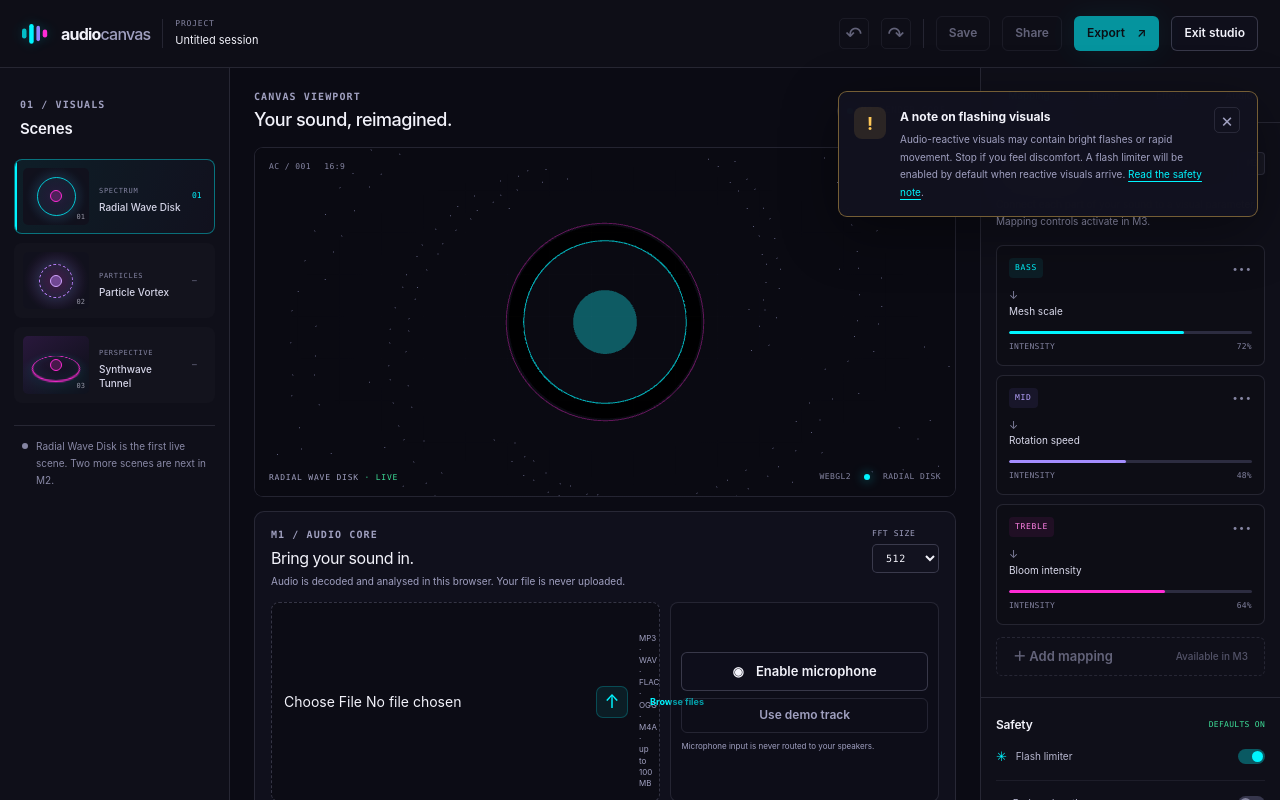
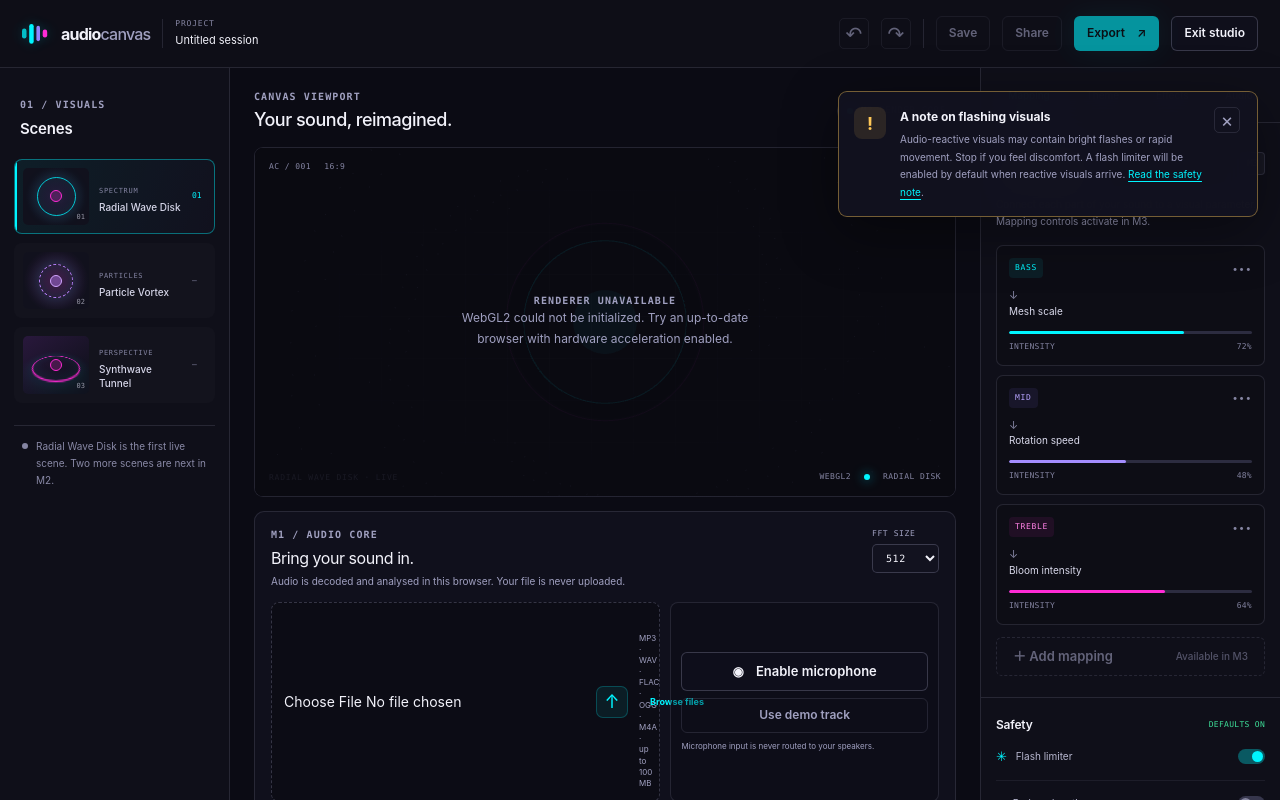
Before and after one commit to dARSHANdR4/AudioCanvas, a Next.js app in the folder apps/web/: page /studio in a window 1280 px wide. Shown: the top 800 px of the page. Built offline with nearby package versions, Linux system fonts and the light colour scheme.

Commit message:
fix(m2): make renderer status accessible without per-frame UI state

```diff
--- a/apps/web/src/components/studio/visualizer-canvas.tsx
+++ b/apps/web/src/components/studio/visualizer-canvas.tsx
@@ -1,6 +1,6 @@
 'use client';
 
-import { useEffect, useRef, useState } from 'react';
+import { useEffect, useRef } from 'react';
 import * as THREE from 'three';
 import { readLatestAudioFrame } from '@/engine/audio/audio-frame-store';
 import { RadialWaveDiskScene } from '@/engine/scenes/radial-wave-disk';
@@ -10,8 +10,6 @@ import {
   type RenderContext,
 } from '@/engine/scenes/scene';
 import type { AudioFrame } from '@/engine/audio/analysis';
-
-type RenderStatus = 'initializing' | 'ready' | 'unsupported';
 
 const IDLE_AUDIO_FRAME: AudioFrame = {
   time: 0,
@@ -23,9 +21,21 @@ const IDLE_AUDIO_FRAME: AudioFrame = {
   spectrum: new Uint8Array(1024),
 };
 
+function setStatus(host: HTMLDivElement, status: 'initializing' | 'ready' | 'unsupported'): void {
+  host.dataset.renderStatus = status;
+  const message = host.querySelector<HTMLElement>('[data-render-message]');
+  if (message === null) return;
+  if (status === 'ready') {
+    message.className = 'visualizer-canvas__status';
+    message.textContent = 'RADIAL WAVE DISK · LIVE';
+  } else if (status === 'unsupported') {
+    message.className = 'visualizer-canvas__message';
+    message.textContent = 'RENDERER UNAVAILABLE';
+  }
+}
+
 export function VisualizerCanvas() {
   const hostRef = useRef<HTMLDivElement>(null);
-  const [status, setStatus] = useState<RenderStatus>('initializing');
 
   useEffect(() => {
     const host = hostRef.current;
@@ -38,6 +48,18 @@ export function VisualizerCanvas() {
     let quality: QualityTier = 'high';
     let slowFrameSeconds = 0;
     let lastFrameTime = performance.now();
+    let listenerAdded = false;
+    const handleResize = () => {
+      if (renderer === null) return;
+      const width = Math.max(1, host.clientWidth);
+      const height = Math.max(1, host.clientHeight);
+      renderer.setSize(width, height, false);
+      if (activeSceneCamera !== null) {
+        activeSceneCamera.aspect = width / height;
+        activeSceneCamera.updateProjectionMatrix();
+      }
+    };
+    let activeSceneCamera: THREE.PerspectiveCamera | null = null;
 
     try {
       renderer = new THREE.WebGLRenderer({
@@ -56,26 +78,20 @@ export function VisualizerCanvas() {
       stage.background = new THREE.Color('#0a0a12');
       const camera = new THREE.PerspectiveCamera(46, 1, 0.1, 80);
       camera.position.set(0, 0, 10.3);
+      activeSceneCamera = camera;
 
       const context: RenderContext = { renderer, scene: stage, camera };
       activeScene = new RadialWaveDiskScene();
       activeScene.init(context, {});
-      const handleResize = () => {
-        if (renderer === null) return;
-        const width = Math.max(1, host.clientWidth);
-        const height = Math.max(1, host.clientHeight);
-        renderer.setSize(width, height, false);
-        camera.aspect = width / height;
-        camera.updateProjectionMatrix();
-      };
-
       handleResize();
       if (typeof ResizeObserver !== 'undefined') {
         resizeObserver = new ResizeObserver(handleResize);
         resizeObserver.observe(host);
       }
       window.addEventListener('resize', handleResize);
-      setStatus('ready');
+      listenerAdded = true;
+      host.dataset.quality = quality;
+      setStatus(host, 'ready');
 
       const renderLoop = (now: number) => {
         if (renderer === null || activeScene === null) return;
@@ -98,42 +114,39 @@ export function VisualizerCanvas() {
       };
 
       animationFrame = window.requestAnimationFrame(renderLoop);
+    } catch {
+      activeScene?.dispose();
+      renderer?.dispose();
+      if (renderer?.domElement.parentElement === host) host.removeChild(renderer.domElement);
+      host.querySelector('.visualizer-canvas__webgl')?.remove();
+      setStatus(host, 'unsupported');
+    }
 
     return () => {
       window.cancelAnimationFrame(animationFrame);
       resizeObserver?.disconnect();
-        window.removeEventListener('resize', handleResize);
+      if (listenerAdded) window.removeEventListener('resize', handleResize);
       activeScene?.dispose();
       renderer?.dispose();
       if (renderer?.domElement.parentElement === host) host.removeChild(renderer.domElement);
     };
-    } catch {
-      activeScene?.dispose();
-      renderer?.dispose();
-      setStatus('unsupported');
-    }
   }, []);
 
   return (
     <div
       aria-label="Audio-reactive radial wave disk"
       className="visualizer-canvas"
-      data-render-status={status}
+      data-render-status="initializing"
       ref={hostRef}
       role="img"
     >
-      {status === 'initializing' ? (
-        <p className="visualizer-canvas__message">Initializing WebGL2 renderer…</p>
-      ) : null}
-      {status === 'unsupported' ? (
+      <p aria-live="polite" className="visualizer-canvas__message" data-render-message>
+        Initializing WebGL2 renderer…
+      </p>
       <div className="visualizer-canvas__fallback">
         <span className="eyebrow">RENDERER UNAVAILABLE</span>
         <p>WebGL2 could not be initialized. Try an up-to-date browser with hardware acceleration enabled.</p>
       </div>
-      ) : null}
-      {status === 'ready' ? (
-        <p aria-live="polite" className="visualizer-canvas__status">RADIAL WAVE DISK <span>· LIVE</span></p>
-      ) : null}
     </div>
   );
 }
```
Lines whose indentation alone changed are shown as unchanged.
